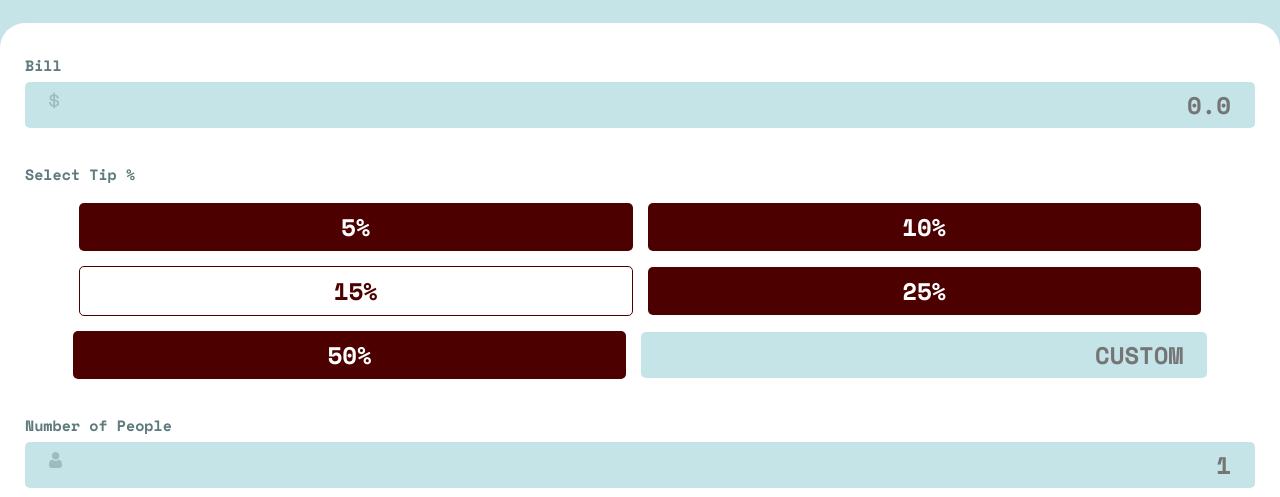
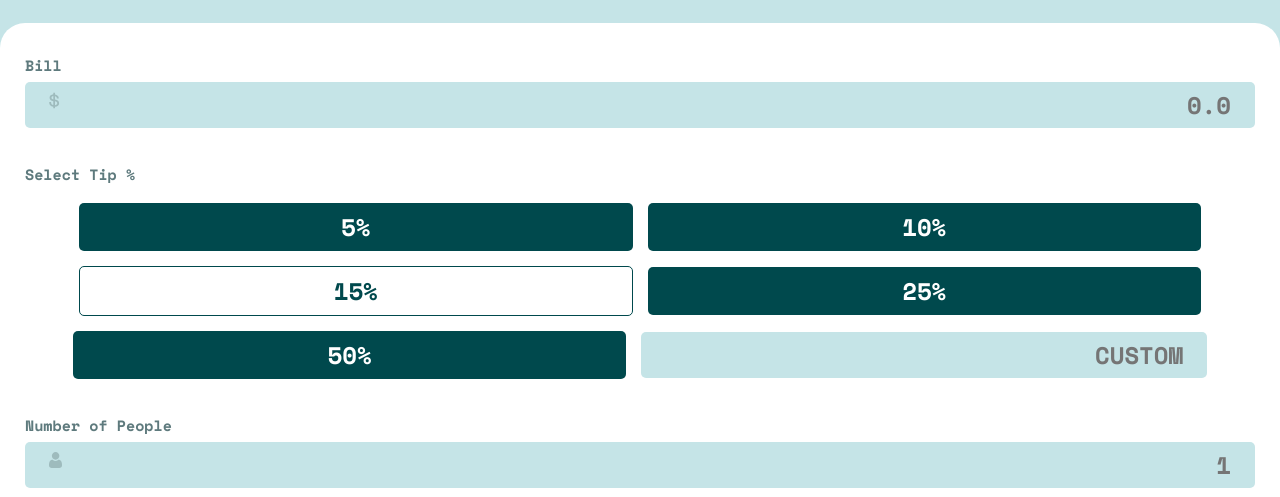
Before and after one commit to ManuelFrancisco42/frontendMentorTipCalculatorApp, a website: page index.html in a window 1280 px wide. Shown: the part 120-617 px from the top of the page. Drawn offline with nearby package versions, Linux system fonts and the light colour scheme.

Commit message:
color change again

```diff
--- a/sass/_base.scss
+++ b/sass/_base.scss
@@ -11,7 +11,7 @@ $strong-cyan: hsl(172, 67%, 45%);
 
 /* Neutral */
 
-$very-dark-cyan: hsl(0, 100%, 15%);
+$very-dark-cyan: hsl(183, 100%, 15%);
 $dark-grayish-cyan: hsl(186, 14%, 43%);
 $grayish-cyan: hsl(184, 14%, 56%);
 $light-grayish-cyan: hsl(185, 41%, 84%);
```
Also changed, not shown: css/main.css, css/main.min.css.
